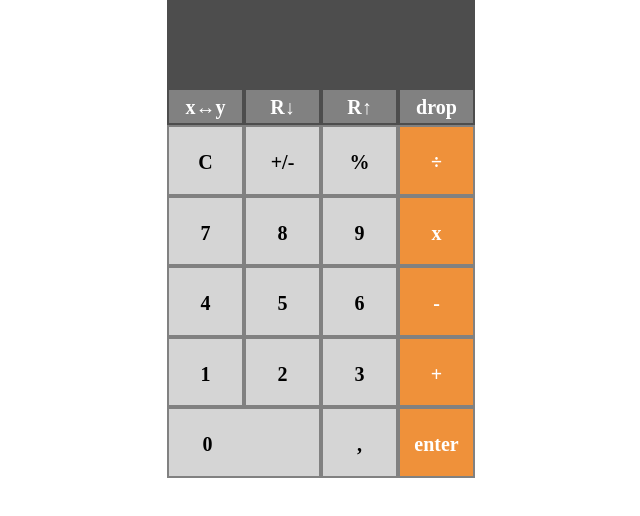
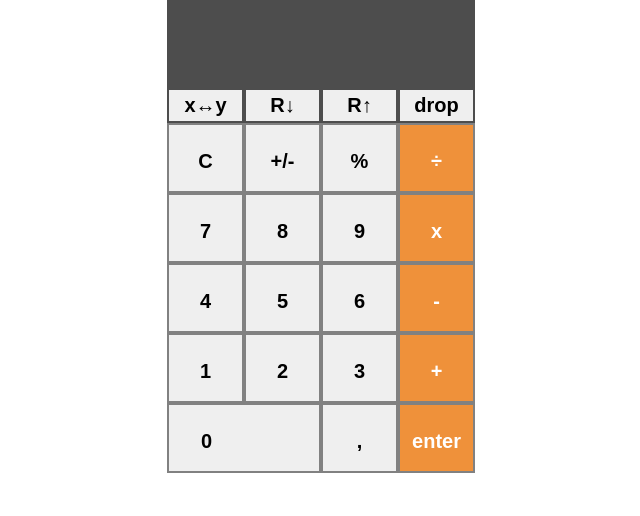
Before and after one commit to puraxa/calculator, a plain HTML site: page index.html in a window 1280 px wide. Shown: the part 122-638 px from the top of the page, without its empty margins (319-959 px from the left). Drawn offline with Linux system fonts and the light colour scheme.

Commit message:
changed div to button

```diff
--- a/index.html
+++ b/index.html
@@ -27,88 +27,88 @@
             </p>
         </div>
         <div class="top-row-div white">
-            <div class="inner-cell float-left border-color">
+            <button class="inner-cell float-left border-color">
                 x↔y
-            </div>
-            <div class="inner-cell float-left border-color">
+            </button>
+            <button class="inner-cell float-left border-color">
                 R↓
-            </div>
-            <div class="inner-cell float-left border-color">
+            </button>
+            <button class="inner-cell float-left border-color">
                 R↑
-            </div>
-            <div class="inner-cell clear border-color">
+            </button>
+            <button class="inner-cell clear border-color">
                 drop
-            </div>
+            </button>
         </div>
         <div class="numpad-row  clear">
-            <div class="inner-cell float-left vertical-align">
+            <button class="inner-cell float-left vertical-align">
                 C
-            </div>
-            <div class="inner-cell float-left vertical-align">
+            </button>
+            <button class="inner-cell float-left vertical-align">
                 +/-
-            </div>
-            <div class="inner-cell float-left vertical-align">
+            </button>
+            <button class="inner-cell float-left vertical-align">
                 %
-            </div>
-            <div class="inner-cell float-left operations-color vertical-align">
+            </button>
+            <button class="inner-cell float-left operations-color vertical-align">
                 ÷
-            </div>
+            </button>
         </div>
         <div class="numpad-row clear">
-            <div class="inner-cell float-left  vertical-align">
+            <button class="inner-cell float-left  vertical-align">
                 7
-            </div>
-            <div class="inner-cell float-left  vertical-align">
+            </button>
+            <button class="inner-cell float-left  vertical-align">
                 8
-            </div>
-            <div class="inner-cell float-left  vertical-align">
+            </button>
+            <button class="inner-cell float-left  vertical-align">
                 9
-            </div>
-            <div class="inner-cell float-left operations-color vertical-align">
+            </button>
+            <button class="inner-cell float-left operations-color vertical-align">
                 x
-            </div>
+            </button>
         </div>
         <div class="numpad-row clear">
-            <div class="inner-cell float-left vertical-align">
+            <button class="inner-cell float-left vertical-align">
                 4
-            </div>
-            <div class="inner-cell float-left vertical-align">
+            </button>
+            <button class="inner-cell float-left vertical-align">
                 5
-            </div>
-            <div class="inner-cell float-left vertical-align">
+            </button>
+            <button class="inner-cell float-left vertical-align">
                 6
-            </div>
-            <div class="inner-cell float-left operations-color vertical-align">
+            </button>
+            <button class="inner-cell float-left operations-color vertical-align">
                 -
-            </div>
+            </button>
         </div>
         <div class="numpad-row clear">
-            <div class="inner-cell float-left vertical-align">
+            <button class="inner-cell float-left vertical-align">
                 1
-            </div>
-            <div class="inner-cell float-left vertical-align">
+            </button>
+            <button class="inner-cell float-left vertical-align">
                 2
-            </div>
-            <div class="inner-cell float-left vertical-align">
+            </button>
+            <button class="inner-cell float-left vertical-align">
                 3
-            </div>
-            <div class="inner-cell float-left operations-color vertical-align">
+            </button>
+            <button class="inner-cell float-left operations-color vertical-align">
                 +
-            </div>
+            </button>
         </div>
         <div class="numpad-row clear">
-            <div class="inner-cell float-left vertical-align no-right-border width-zero">
+            <button class="inner-cell float-left vertical-align no-right-border width-zero">
                 0
-            </div>
-            <div class="inner-cell float-left vertical-align no-left-border">
+            </button>
+            <button class="inner-cell float-left vertical-align no-left-border">
 
-            </div>
-            <div class="inner-cell float-left vertical-align">
+            </button>
+            <button class="inner-cell float-left vertical-align">
                 ,
-            </div>
-            <div class="inner-cell float-left operations-color vertical-align">
+            </button>
+            <button class="inner-cell float-left operations-color vertical-align">
                 enter
-            </div>
+            </button>
         </div>
     </body>
 </html>
--- a/styles/style.css
+++ b/styles/style.css
@@ -53,8 +53,8 @@ p {
 .inner-cell {
     display: inline-block;
     border: #818181 solid 2px;
-    height: 95%;
-    width: 73px;
+    height: 100%;
+    width: 77px;
     text-align: center;
     font-weight: bold;
     font-size: 20px;
```
